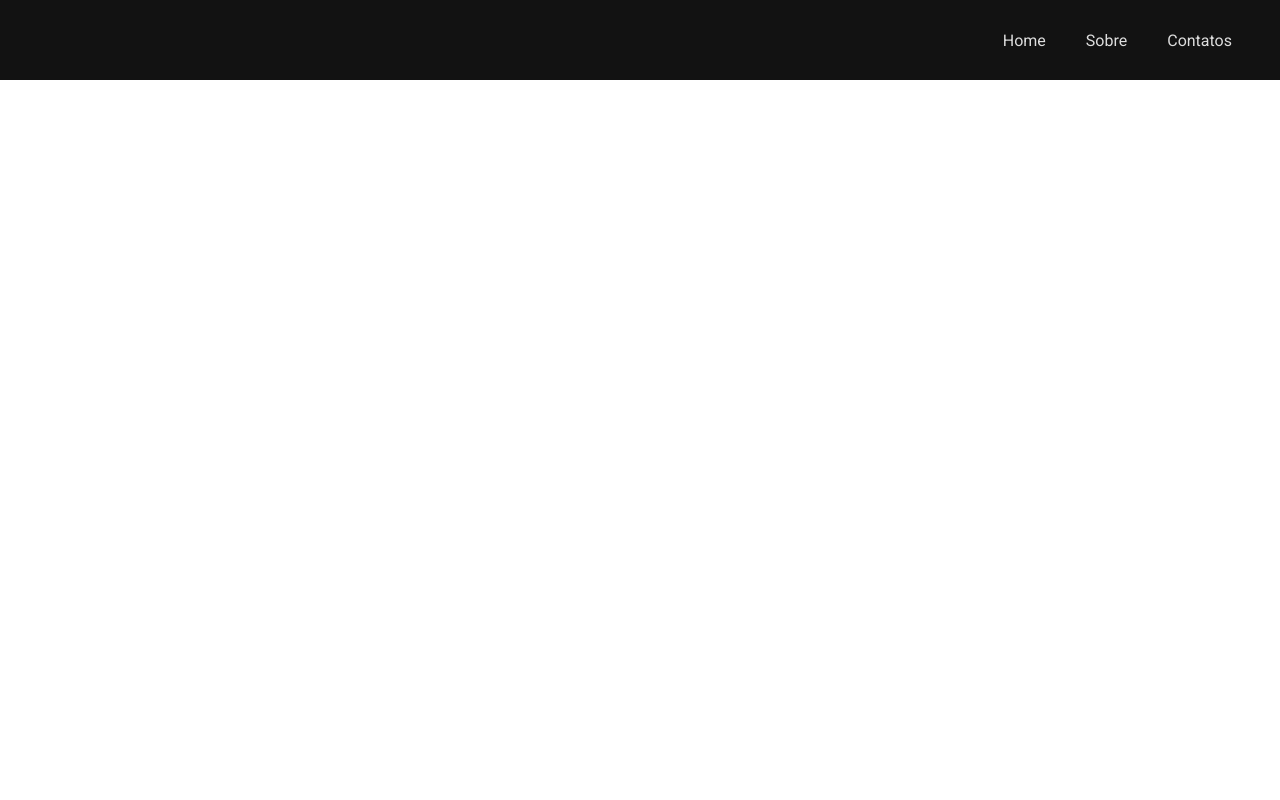
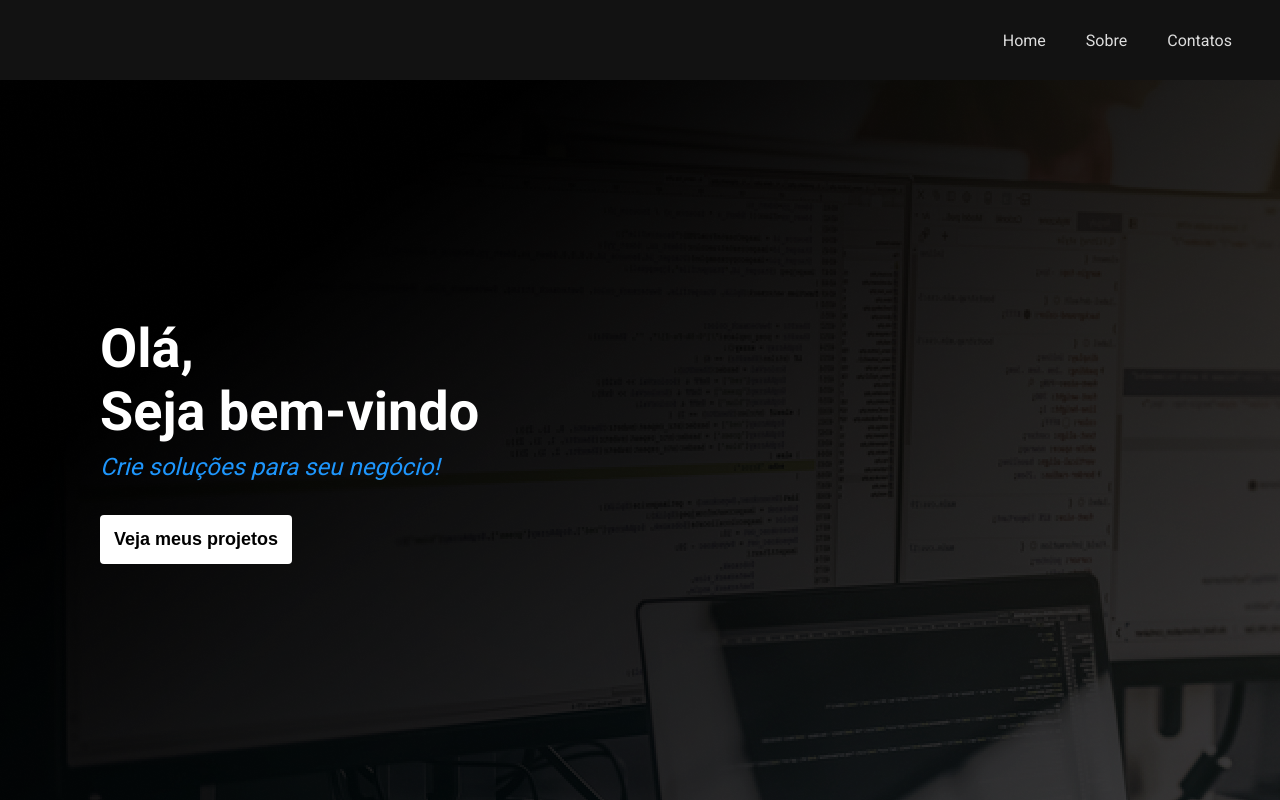
Before and after one commit to Giovannimoraess/Portfolio, a plain HTML site: page index.html in a window 1280 px wide. Drawn offline with Linux system fonts and the light colour scheme.

Commit message:
1º commit

```diff
--- a/index.html
+++ b/index.html
@@ -30,5 +30,19 @@
     </nav>
     <!-- Fim Header -->
 
+    <!-- Inicio Main -->
+
+    <section class="main">
+        <div>
+            <h1>Olá, <br>Seja bem-vindo</h1>
+            <p>Crie soluções para seu negócio!</p>
+            <a href="#">
+                <button class="action">
+                    Veja meus projetos
+                </button>
+            </a>
+        </div>
+    </section>
+
 </body>
 </html>
--- a/style.css
+++ b/style.css
@@ -35,3 +35,43 @@ nav{
     color: #FFFFFF;
 }
 /* Fim Header */
+
+/* Inicio Main */
+.main{
+    width: 100%;
+    background-color: #181818;
+    height: calc(100vh -  80px);
+    background-image: url("images/programador.png");
+    display: flex;
+    align-items: center;
+    padding-left: 100px;
+}
+
+.main h1{
+    color: #FFFFFF;
+    font-size: 54px;
+}
+
+.main p{
+    color: #1e96FC;
+    font-size: 24px;
+    font-style: italic;
+    margin-top: 10px;
+    margin-bottom: 34px;
+}
+
+.action{
+    cursor: pointer;
+    background-color: #FFFFFF;
+    border: 0;
+    padding: 14px;
+    border-radius: 4px;
+    font-size: 18px;
+    font-weight: bold;
+}
+
+.main{
+    text-decoration: none;
+    color: #181818;
+}
+/* Fim Main */
```
Also changed, not shown: images/foto-pc.png (added), images/programador.png (added), images/projeto1.png (added), images/projeto2.png (added), images/projeto3.png (added).
